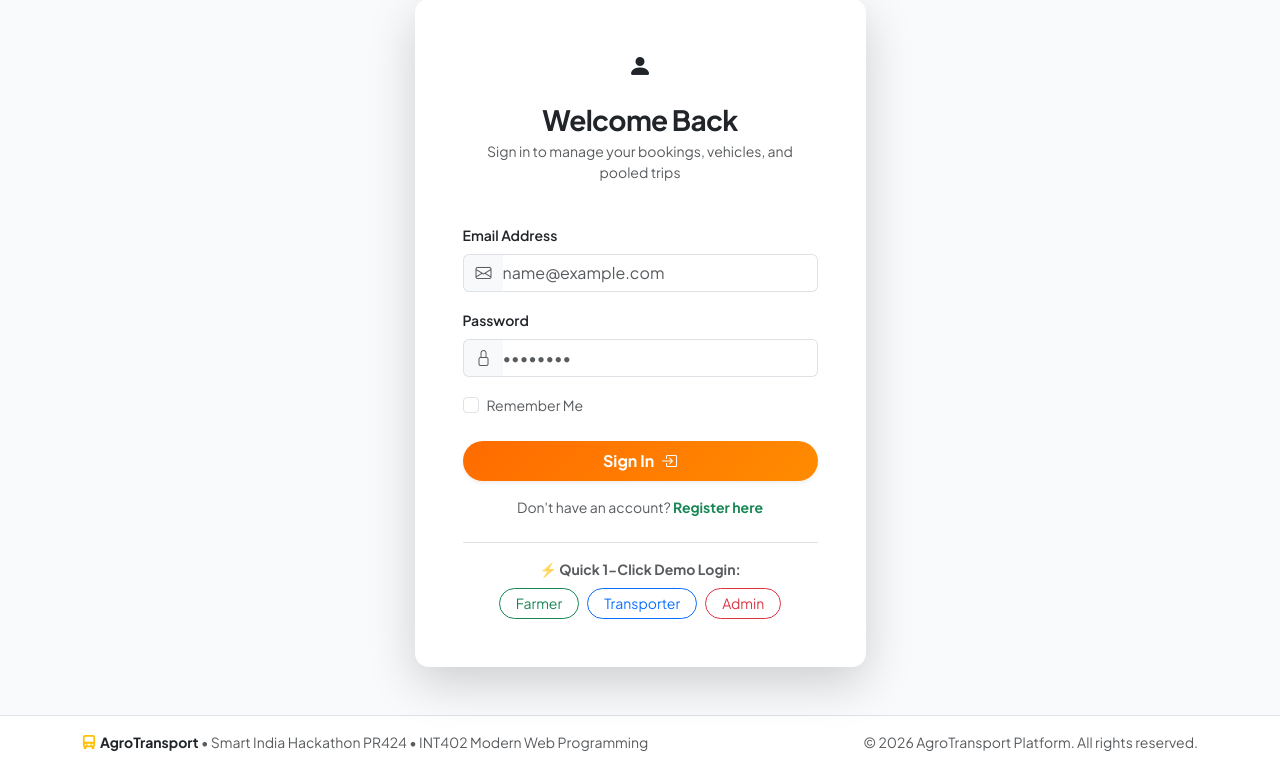
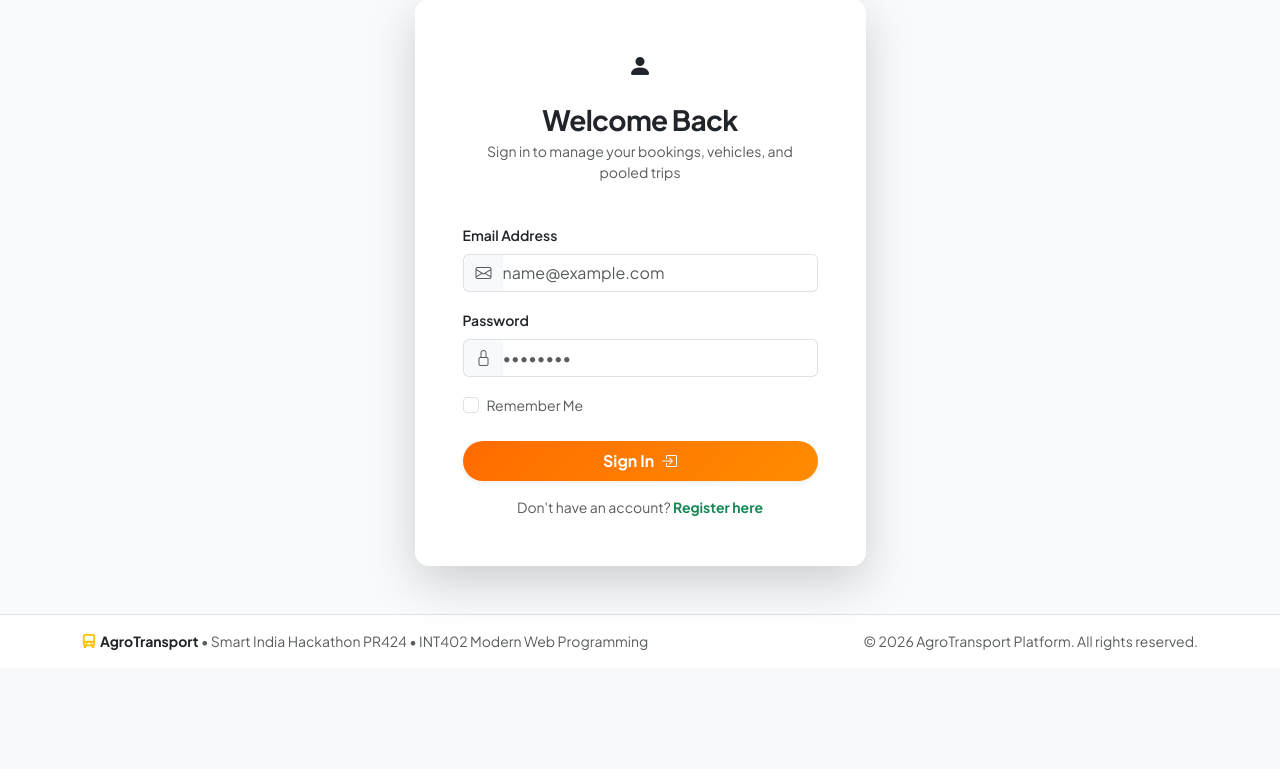
Before and after one commit to mohitparmar0602/AgroTransport, an ASP.NET Core app: template AgroTransport/Views/Account/Login.cshtml in a window 1280 px wide. Shown: the part 146-915 px from the top of the page. After the commit the page ends 796 px from the top, so only its background shows below. Run offline with ASP.NET Core 8, Linux system fonts and the light colour scheme; the template is opened without the code that fills it, so the values that code supplies are empty; the visitor is signed in with stand-in values (Sample User, id 1); some libraries are stand-ins or nearby versions.

Commit message:
Remove 1-click demo login buttons from login page

```diff
--- a/AgroTransport/Views/Account/Login.cshtml
+++ b/AgroTransport/Views/Account/Login.cshtml
@@ -49,32 +49,10 @@
                     Don't have an account? <a asp-controller="Account" asp-action="Register" class="text-success fw-bold text-decoration-none">Register here</a>
                 </p>
             </form>
-
-            <!-- Quick Demo Credentials for Viva / Testing -->
-            <div class="mt-4 pt-3 border-top">
-                <small class="text-muted fw-bold d-block text-center mb-2">⚡ Quick 1-Click Demo Login:</small>
-                <div class="d-flex gap-2 justify-content-center flex-wrap">
-                    <button type="button" class="btn btn-sm btn-outline-success rounded-pill px-3" onclick="fillLogin('harpal@farmer.com', 'Farmer@123')">
-                        Farmer
-                    </button>
-                    <button type="button" class="btn btn-sm btn-outline-primary rounded-pill px-3" onclick="fillLogin('gurpreet@transporter.com', 'Transporter@123')">
-                        Transporter
-                    </button>
-                    <button type="button" class="btn btn-sm btn-outline-danger rounded-pill px-3" onclick="fillLogin('admin@agrotransport.com', 'Admin@123')">
-                        Admin
-                    </button>
-                </div>
-            </div>
         </div>
     </div>
 </div>
 
 @section Scripts {
     <partial name="_ValidationScriptsPartial" />
-    <script>
-        function fillLogin(email, password) {
-            document.getElementById('loginEmail').value = email;
-            document.getElementById('loginPassword').value = password;
-        }
-    </script>
 }
```
